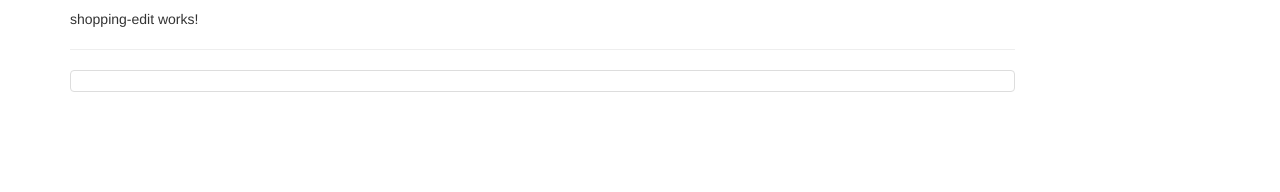
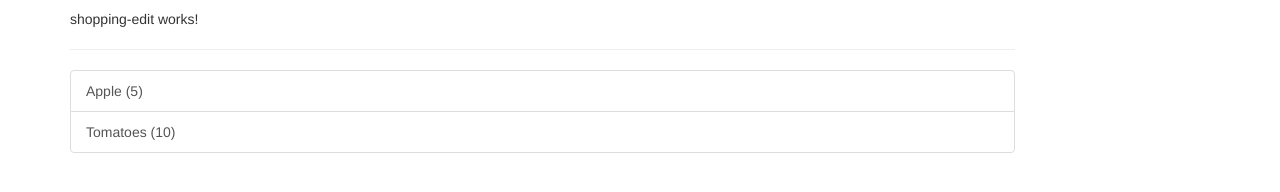
Before and after one commit to SirCaptainMitch/Recipe-Book, an Angular app: page / in a window 1280 px wide. Shown: the part 310-502 px from the top of the page. Built offline with nearby package versions, Linux system fonts and the light colour scheme.

Commit message:
wrapping up lecture 52

```diff
--- a/src/app/shopping-list/shopping-list.component.html
+++ b/src/app/shopping-list/shopping-list.component.html
@@ -3,7 +3,9 @@
     <app-shopping-edit></app-shopping-edit>
     <hr>
     <ul class="list-group">
-      <a class="list-group-item" style="cursor: pointer;"></a>
+      <a *ngFor="let i of ingredients"
+          class="list-group-item"
+          style="cursor: pointer;">{{i.name}} ({{i.amount}})</a>
     </ul>
   </div>
 </div>
--- a/src/app/shopping-list/shopping-list.component.ts
+++ b/src/app/shopping-list/shopping-list.component.ts
@@ -1,4 +1,5 @@
 import { Component, OnInit } from '@angular/core';
+import { Ingredient } from '../shared/ingredient.model';
 
 @Component({
   selector: 'app-shopping-list',
@@ -6,7 +7,11 @@ import { Component, OnInit } from '@angular/core';
   styleUrls: ['./shopping-list.component.css']
 })
 export class ShoppingListComponent implements OnInit {
-  ingredients = [];
+  ingredients: Ingredient[] = [
+    new Ingredient('Apple', 5),
+    new Ingredient('Tomatoes', 10)
+  ];
+
   constructor() { }
 
   ngOnInit() {
```
